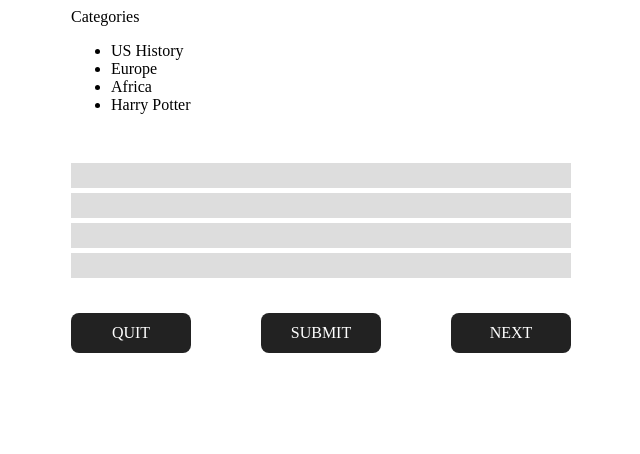
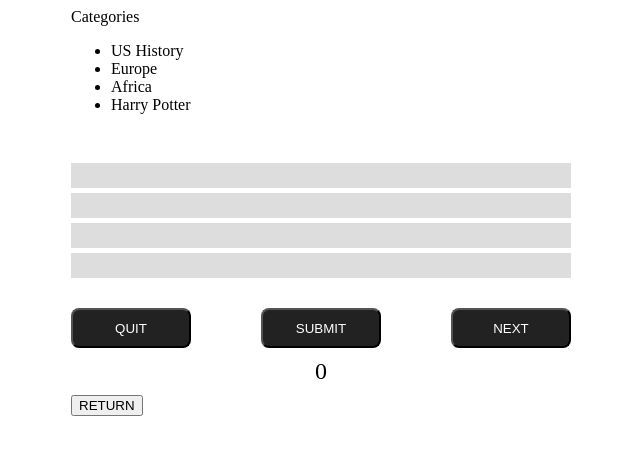
Before and after one commit to jimogg/Trivia, a plain HTML site: page index.html in a window 1280 px wide. Shown: the whole page, without its empty margins (319-959 px from the left). Drawn offline with Linux system fonts and the light colour scheme.

Commit message:
Switching from divs to buttons.

```diff
--- a/index.html
+++ b/index.html
@@ -11,6 +11,7 @@
 
 <body>
     <div id=mainWrapper>
+
         <div class='qWrapper'>
             <header>
 
@@ -24,6 +25,7 @@
                 </ul>
 
             </header>
+            <div class="quizMain">
                 <div id='question'></div>
 
 
@@ -34,9 +36,20 @@
                     <div class=ansDiv id=choiceD></div>
                 </div>
                 <div class=actionBtns>
-                <div class="quit">QUIT</div>
+                    <button class="quit" type="submit">QUIT</button>
+                    <button class="submit" type="submit">SUBMIT</button>
+                    <button class="next" type="submit">NEXT</button>
+                    <!-- <div class="quit">QUIT</div>
+
+
                     <div class="submit">SUBMIT</div>
-                <div class="next">NEXT</div>
+                    <div class="next">NEXT</div> -->
+
+                </div>
+                <div class="score">0</div>
+            </div>
+            <div class="resultsDiv">
+                <button type="submit">RETURN</button>
 
             </div>
         </div>
```
Lines whose indentation alone changed are shown as unchanged.
